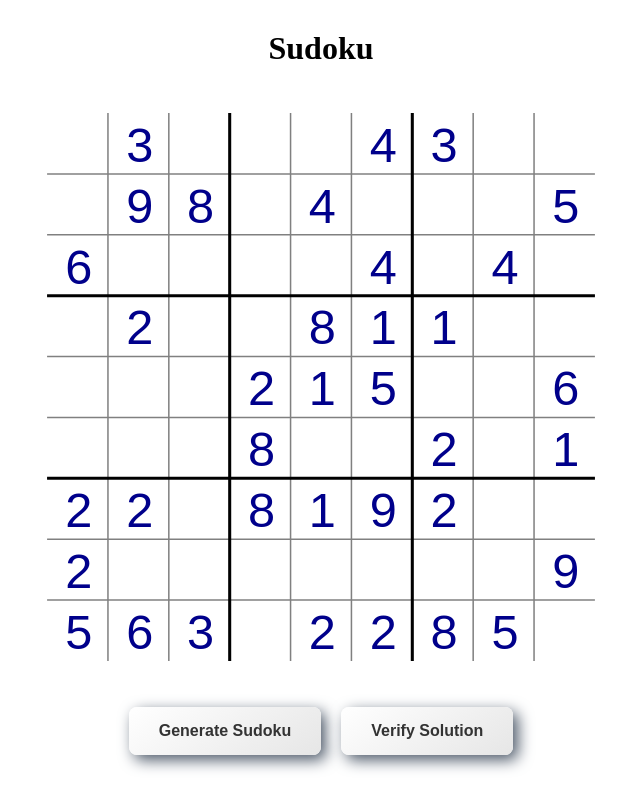
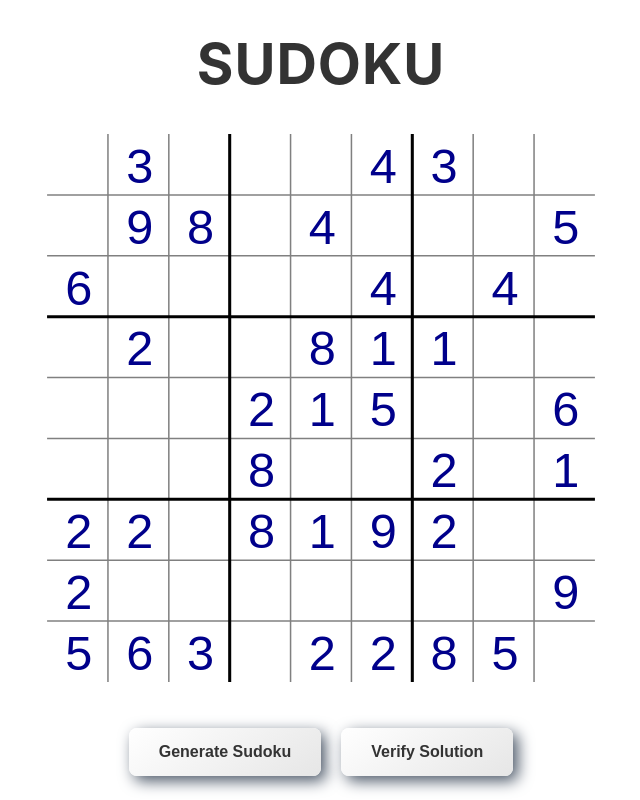
Before and after one commit to PhilippSchoen/sudoku-generator, an Angular app: page / in a window 1280 px wide. Shown: the whole page, without its empty margins (319-959 px from the left). Built offline with nearby package versions, Linux system fonts and the light colour scheme.

Commit message:
Integrated Inter font

```diff
--- a/src/app/app.component.html
+++ b/src/app/app.component.html
@@ -1,5 +1,7 @@
 <div #sudokuContainer>
-  <h1 class="heading">Sudoku</h1>
+  <div class="heading-container">
+    <h1 class="heading">Sudoku</h1>
+  </div>
   <svg viewBox="-1 -1 92 92" class="sudoku-svg">
     <!--  Sub Grid-->
     <ng-container *ngFor="let position of [10, 20, 30, 40, 50, 60, 70, 80]">
--- a/src/app/app.component.scss
+++ b/src/app/app.component.scss
@@ -5,11 +5,23 @@
   height: 70vmin;
 }
 
+.heading-container {
+  text-align: center;
+}
+
 .heading {
-  font-size: 2rem;
-  text-align: center;
-  margin-top: 30px;
-  margin-bottom: 40px;
+  font-size: 3.5rem;
+  color: #333333;
+  font-weight: 700;
+  margin: 30px;
+  text-transform: uppercase;
+  letter-spacing: 1px;
+}
+
+.heading:hover {
+  background: linear-gradient(to left, darkblue, black);
+  -webkit-background-clip: text;
+  -webkit-text-fill-color: transparent;
 }
 
 .button-section {
--- a/src/styles.scss
+++ b/src/styles.scss
@@ -1 +1,11 @@
-/* You can add global styles to this file, and also import other style files */
+@font-face {
+  font-family: 'Inter';
+  src: url('/assets/fonts/Inter/Inter-VariableFont.ttf') format('ttf'),
+  url('/assets/fonts/Inter/Inter-Italic-VariableFont.ttf') format('ttf');
+  font-weight: normal;
+  font-style: normal;
+}
+
+body {
+  font-family: 'Inter', sans-serif;
+}
```
Also changed, not shown: assets/fonts/Inter/Inter-Italic-VariableFont.ttf (added), assets/fonts/Inter/Inter-VariableFont.ttf (added), assets/fonts/Inter/OFL.txt (added).
